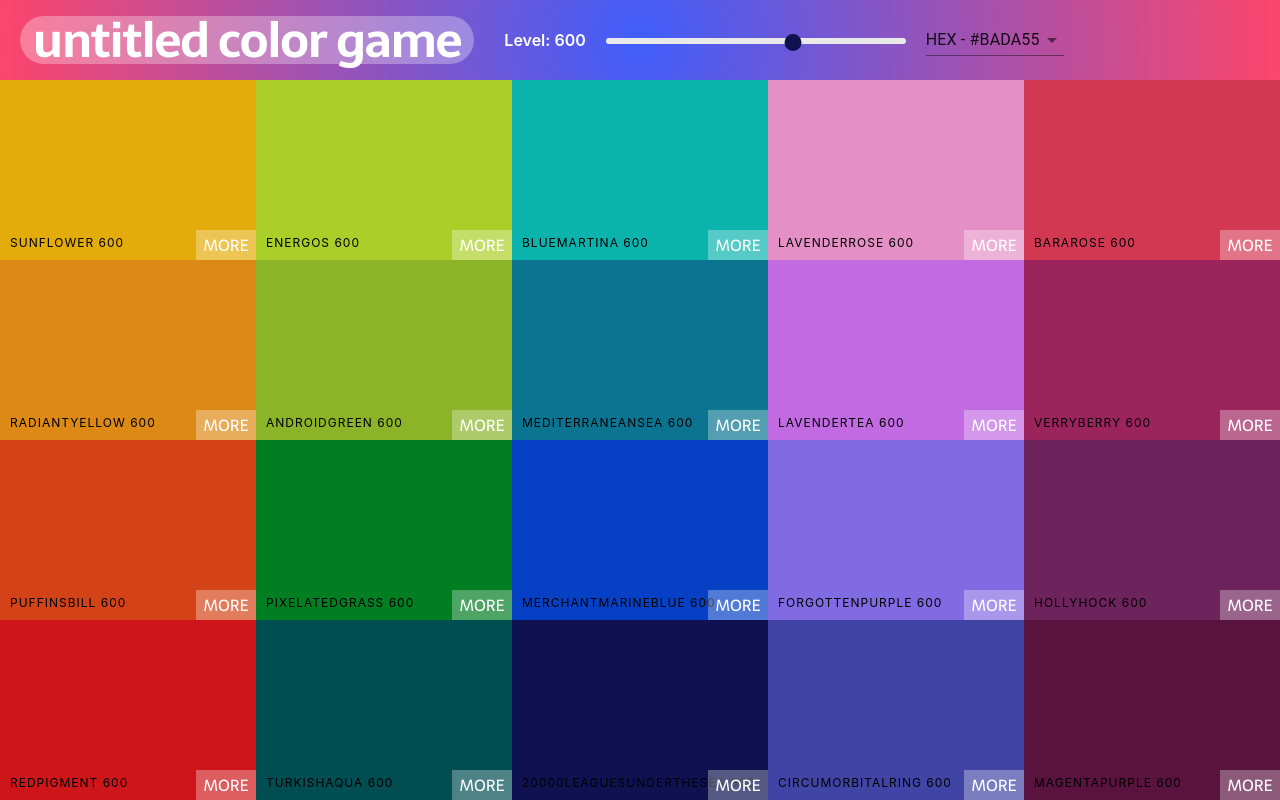
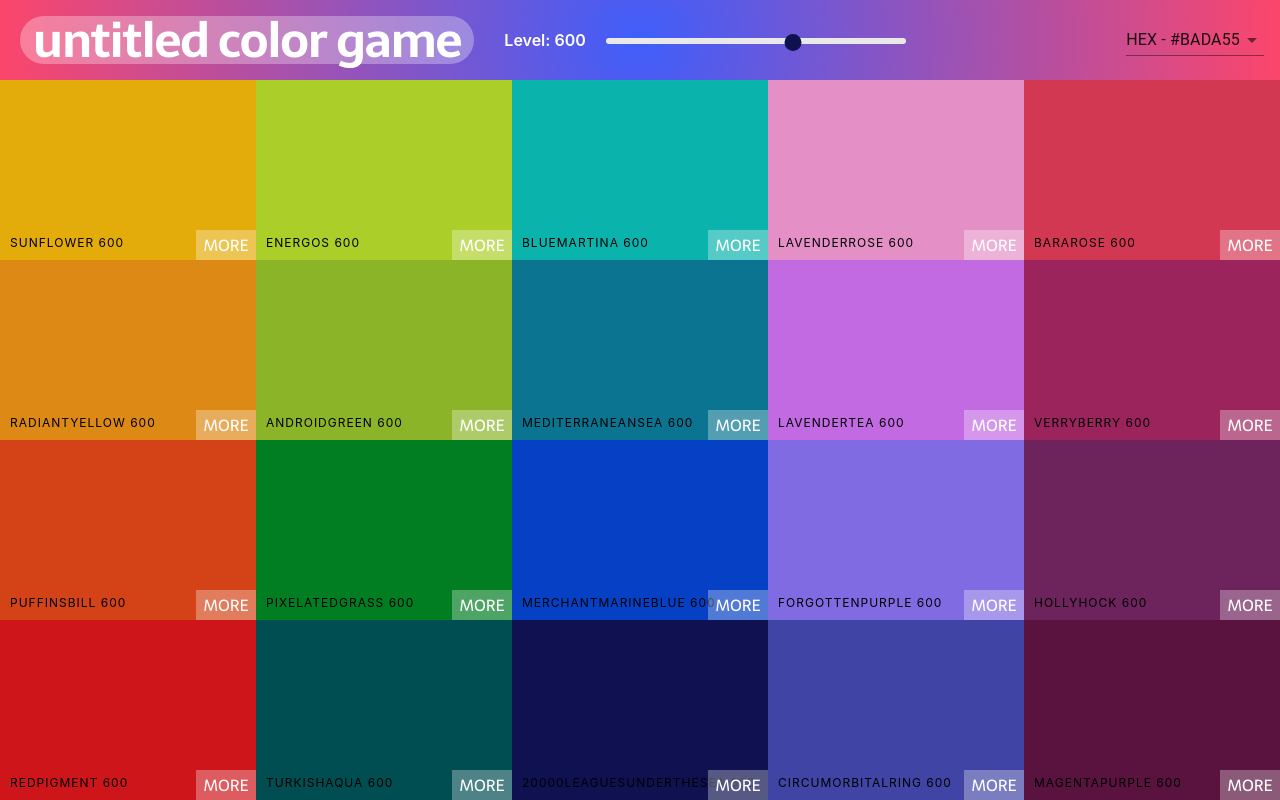
Before and after one commit to nyafologus/untitled-color-game, a React (Create React App) app: page / in a window 1280 px wide. Built offline with nearby package versions, Linux system fonts and the light colour scheme.

Commit message:
Move Select to the right side + delete unnecessary comments

```diff
--- a/src/NavBar.css
+++ b/src/NavBar.css
@@ -38,4 +38,6 @@
 }
 
 .select-container {
+  margin-left: auto;
+  margin-right: 1rem;
 }
```
Also changed, not shown: src/NavBar.js (+0 -8 lines).
